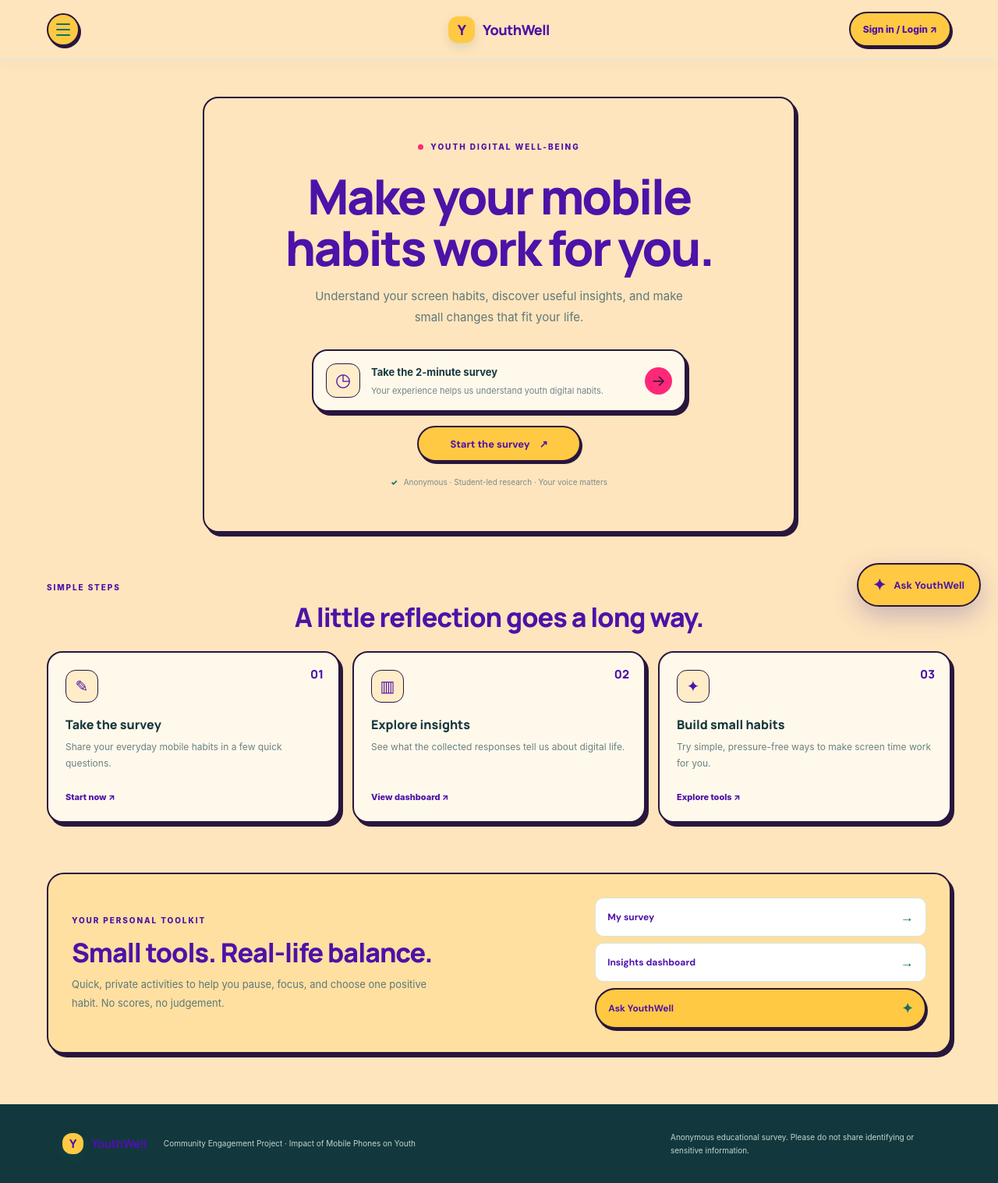
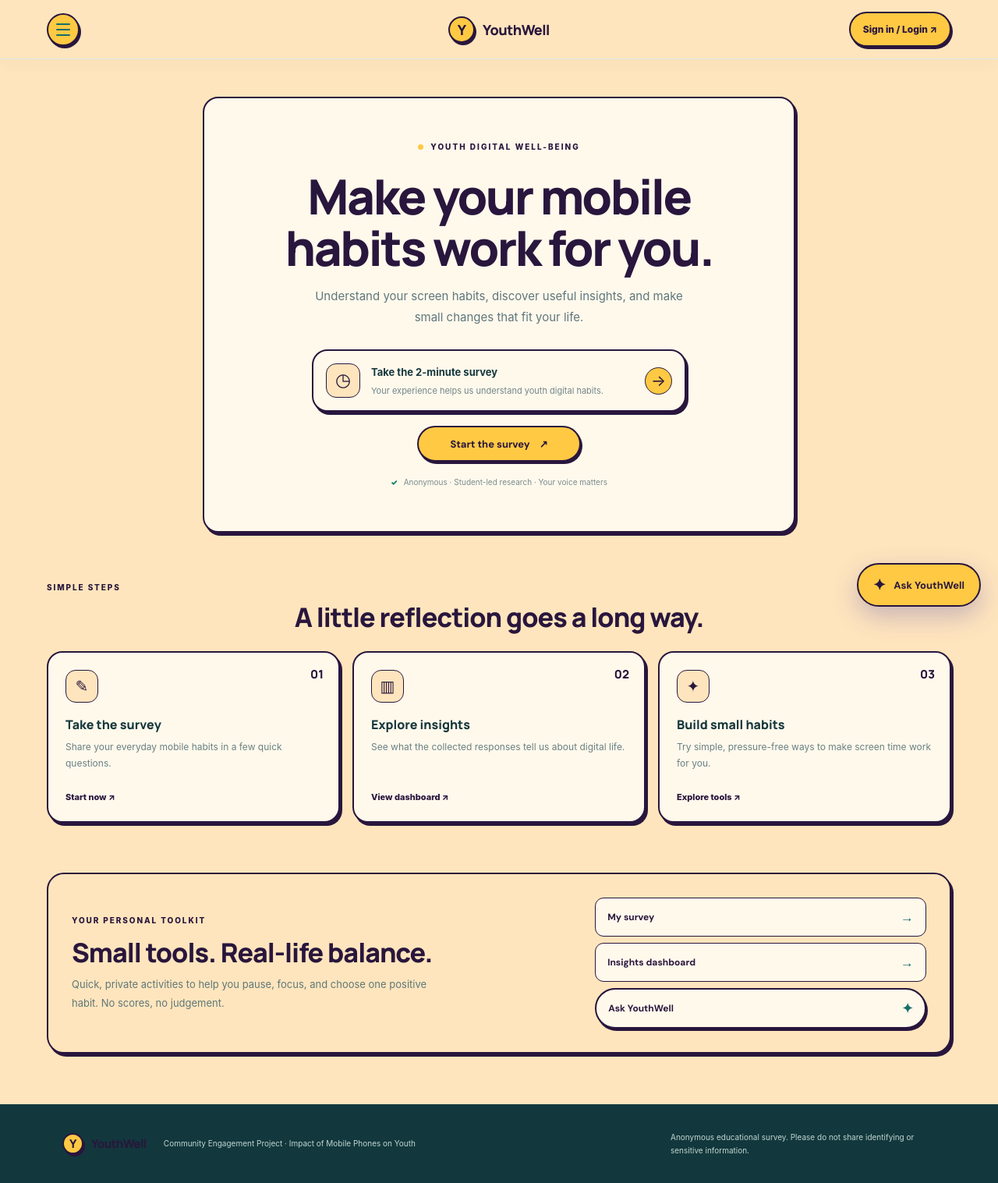
Before and after one commit to shubham-bahadurge/youth-digital-wellbeing-analyzer, a Flask app: page / in a window 1280 px wide. Shown: the whole page at 78% size. Run offline with Flask 3, Linux system fonts and the light colour scheme; data that the repository does not hold is empty.

Commit message:
Simplify YouthWell palette to cream ivory and yellow

```diff
--- a/static/style.css
+++ b/static/style.css
@@ -217,3 +217,20 @@ input,select,textarea{background:var(--yw-ivory)!important;color:var(--yw-plum)!
 table,th,td{border-color:var(--yw-border)!important}
 ::selection{background:var(--yw-yellow);color:var(--yw-purple)}
 @media(max-width:700px){.sketch-nav .nav-links{background:var(--yw-ivory)!important;border:2px solid var(--yw-plum)!important}.sketch-hero,.sketch-bottom{box-shadow:3px 4px 0 var(--yw-plum)!important}}
+
+/* Final restrained palette: warm cream, soft ivory, bright yellow only */
+:root{--yw-cream:#FFE5BD;--yw-ivory:#FFF9EC;--yw-yellow:#FFC943;--yw-purple:#29163D;--yw-pink:#FF2878;--yw-plum:#29163D;--yw-muted:#5f5145;--yw-border:#d8c4a5}
+html,body,body{background:var(--yw-cream)!important;color:var(--yw-plum)!important}
+header,.site-header,.navbar,.nav,.sketch-nav{background:var(--yw-cream)!important;color:var(--yw-plum)!important}
+.brand,.sketch-brand,.brand-light,h1,h2,h3,h4,.sketch-hero h1,.sketch-section-head h2,.sketch-bottom h2,.sketch-hero h1 em,.sketch-bottom h2 em,.eyebrow,.sketch-eyebrow,.sketch-step-no,.sketch-link,.sketch-tool-links a,.sketch-tool-links button{color:var(--yw-plum)!important}
+.brand-mark,button,.button,.btn,.nav-cta,input[type=submit],input[type=button]{background:var(--yw-yellow)!important;color:var(--yw-plum)!important;border:2px solid var(--yw-plum)!important;border-radius:999px!important;font-weight:800!important;box-shadow:2px 3px 0 var(--yw-plum)}
+.sketch-hero,.card,.panel,.stat-card,.dashboard-card,.survey-card,.auth-card,.form-card,.sketch-step,.sketch-survey{background:var(--yw-ivory)!important;border:2px solid var(--yw-plum)!important;border-radius:20px!important;box-shadow:3px 4px 0 var(--yw-plum)!important}
+.sketch-hero{background:var(--yw-ivory)!important}
+.sketch-eyebrow span{background:var(--yw-yellow)!important}
+.sketch-clock,.sketch-step-icon{background:var(--yw-cream)!important;color:var(--yw-plum)!important;border:1px solid var(--yw-plum)}
+.sketch-arrow{background:var(--yw-yellow)!important;color:var(--yw-plum)!important;border:1px solid var(--yw-plum)}
+.sketch-bottom{background:var(--yw-cream)!important;border:2px solid var(--yw-plum)!important;box-shadow:3px 4px 0 var(--yw-plum)}
+input,select,textarea{background:var(--yw-ivory)!important;color:var(--yw-plum)!important;border-color:var(--yw-plum)!important;border-radius:10px}
+.sketch-tool-links a,.sketch-tool-links button{background:var(--yw-ivory)!important;border-color:var(--yw-plum)!important}
+.sketch-nav .nav-links{background:var(--yw-ivory)!important;border:2px solid var(--yw-plum)!important}
+::selection{background:var(--yw-yellow);color:var(--yw-plum)}
```
